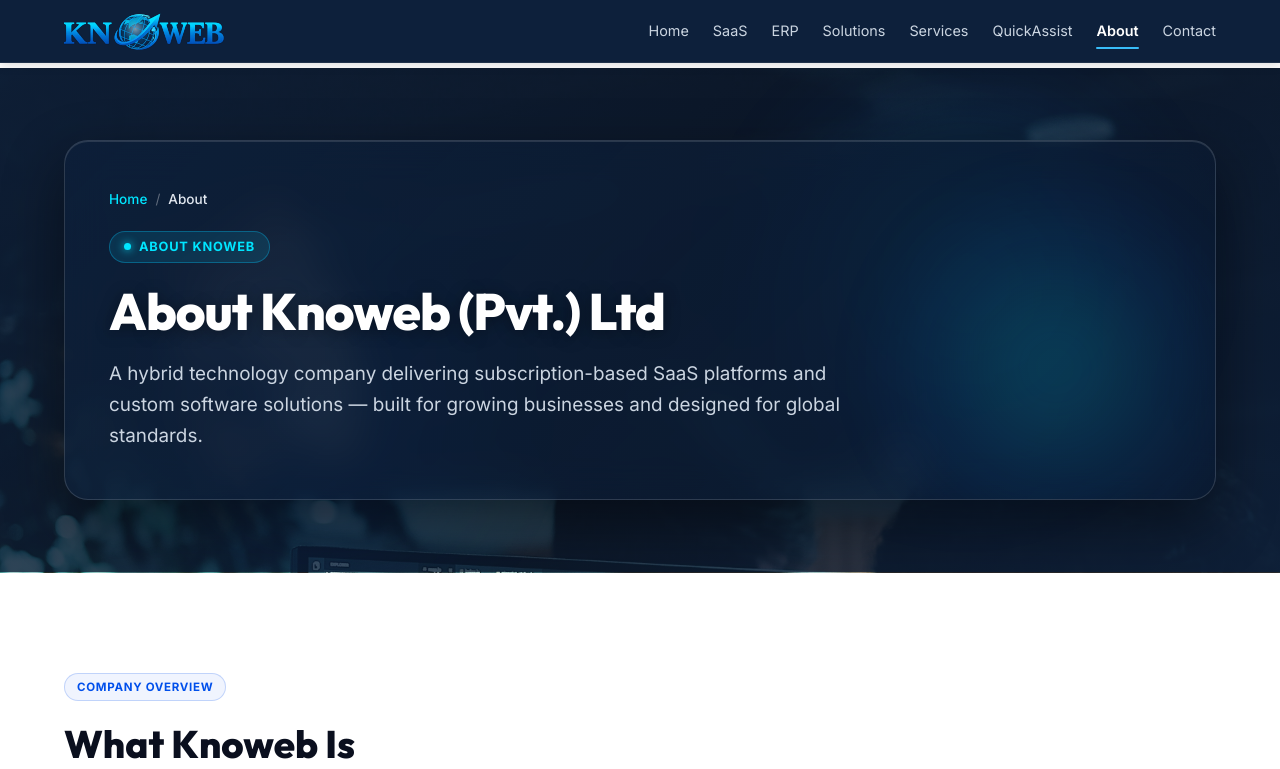
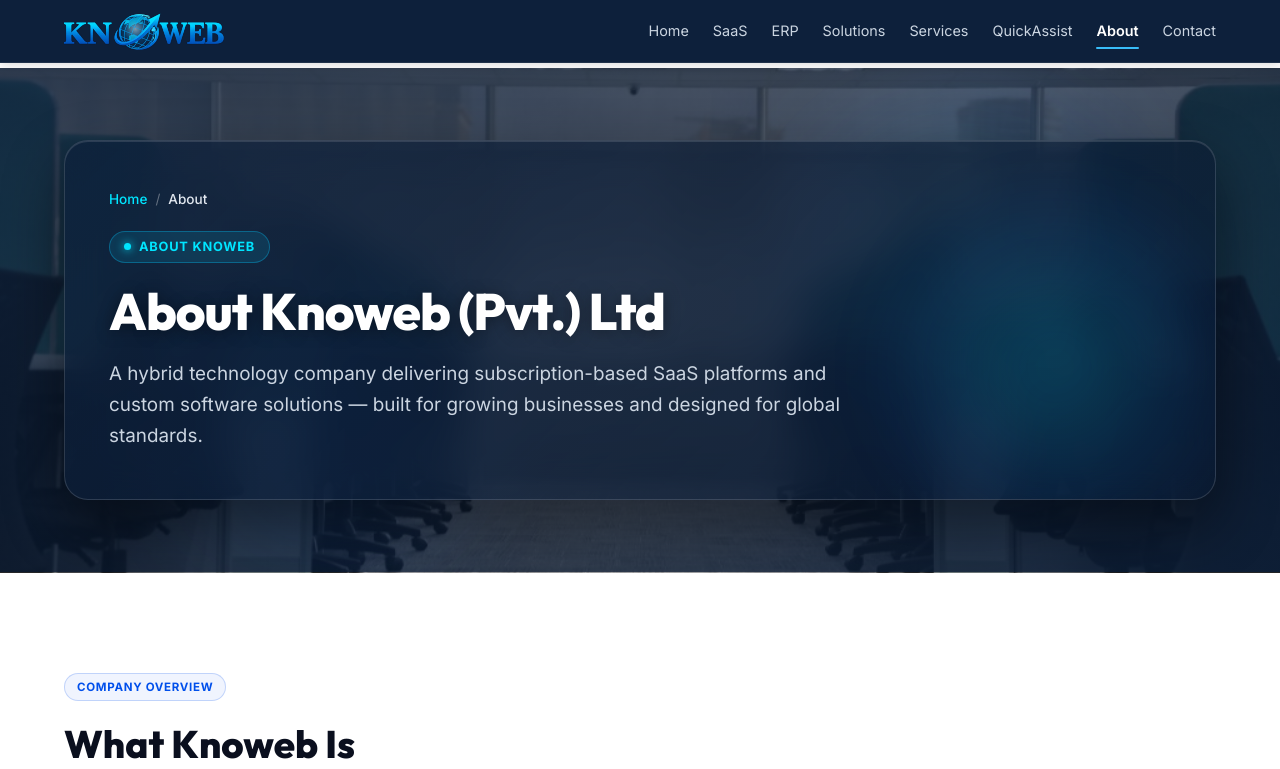
Before and after one commit to Knoweb/Knoweb-site, a Next.js app in the folder knoweb/: page /about in a window 1280 px wide. Shown: the top 769 px of the page. Built offline with nearby package versions, Linux system fonts and the light colour scheme.

Commit message:
feat(about): set hero-bg.jpg as background image for about page hero section

```diff
--- a/knoweb/src/app/about/page.tsx
+++ b/knoweb/src/app/about/page.tsx
@@ -26,9 +26,9 @@ export default function AboutPage() {
                     paddingTop: '72px',
                     paddingBottom: '72px',
                     backgroundColor: '#0D203B',
-                    backgroundImage: `linear-gradient(135deg, rgba(13, 32, 59, 0.84) 0%, rgba(10, 25, 47, 0.72) 50%, rgba(13, 32, 59, 0.88) 100%), url('/knowebbc.jpg')`,
+                    backgroundImage: `linear-gradient(135deg, rgba(13, 32, 59, 0.82) 0%, rgba(10, 25, 47, 0.70) 50%, rgba(13, 32, 59, 0.85) 100%), url('/hero-bg.jpg')`,
                     backgroundSize: 'cover',
-                    backgroundPosition: 'center 40%',
+                    backgroundPosition: 'center',
                     backgroundRepeat: 'no-repeat',
                     overflow: 'hidden',
                     borderBottom: '1px solid rgba(255, 255, 255, 0.08)',
```
